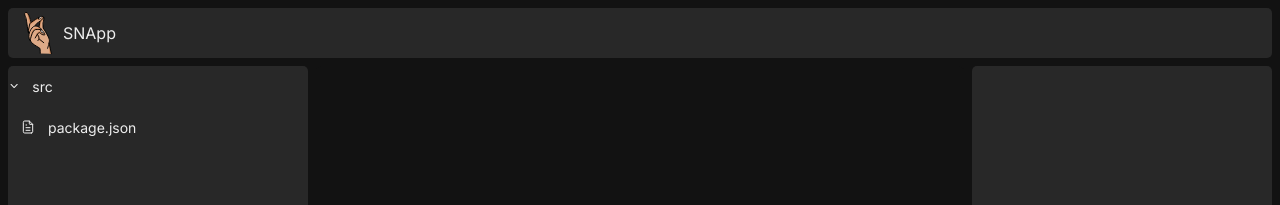
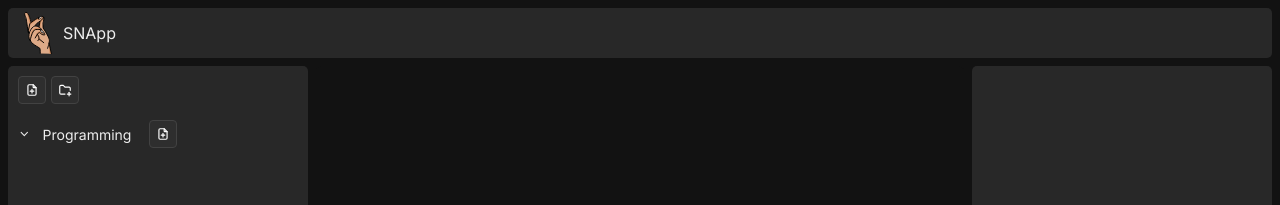
Before and after one commit to jcubic/NotesApp-tmp, a Next.js app: page / in a window 1280 px wide. Shown: the top 205 px of the page. Built offline with nearby package versions, Linux system fonts and the light colour scheme.

Commit message:
add ActionIcons

```diff
--- a/src/app/page.module.css
+++ b/src/app/page.module.css
@@ -29,6 +29,7 @@
 
 .notes {
     grid-area: menu;
+    padding: 10px;
 }
 
 .filter, .notes, .header, .footer {
--- a/src/app/page.tsx
+++ b/src/app/page.tsx
@@ -1,19 +1,7 @@
 import Image from "next/image";
 import styles from "./page.module.css";
 
-import Tree from '@/components/Tree';
-
-const data = [
-  {
-    value: 'src',
-    label: 'src',
-    children: [
-      { value: 'src/components', label: 'components' },
-      { value: 'src/hooks', label: 'hooks' },
-    ],
-  },
-  { value: 'package.json', label: 'package.json' },
-];
+import NotesPanel from '@/components/NotesPanel';
 
 export default function Home() {
   return (
@@ -25,13 +13,12 @@ export default function Home() {
           <span>SNApp</span>
         </header>
         <aside className={styles.notes}>
-          <Tree data={data}/>
+          <NotesPanel />
         </aside>
         <div className={styles.editor}>
           <textarea></textarea>
         </div>
         <aside className={styles.filter}>
-
         </aside>
         <footer className={styles.footer}>
           <p>Copyright (c) 2024 Jakub T. Jankiewicz</p>
--- /dev/null
+++ b/src/components/NotesPanel.module.css
@@ -0,0 +1,12 @@
+.toolbar ul {
+    list-style: none;
+    padding: 0;
+    margin: 0;
+    display: flex;
+    flex-direction: rows;
+    gap: 5px;
+}
+
+.tree {
+    margin-top: 10px;
+}
--- /dev/null
+++ b/src/components/NotesPanel.tsx
@@ -0,0 +1,37 @@
+'use client';
+import { useState } from 'react';
+import { IconFilePlus, IconFolderPlus } from '@tabler/icons-react';
+
+import Tree from './Tree';
+import ToolbarIcon from './ToolbarIcon';
+import styles from './NotesPanel.module.css';
+
+const data = [
+  {
+    value: 'Programming',
+    label: 'Programming',
+    children: [
+      { value: 'Programming/JavaScript', label: 'JavaScript' },
+      { value: 'Programming/TypeScript', label: 'TypeScript' },
+      { value: 'Programming/Next.js', label: 'Next.js' },
+      { value: 'Programming/React.js', label: 'React.js' }
+    ]
+  }
+];
+
+export default function NotesPanel() {
+  const [tree, setTree] = useState(data);
+  return (
+    <div>
+      <nav className={styles.toolbar}>
+        <ul>
+          <li><ToolbarIcon icon={<IconFilePlus size={14}/>}/></li>
+          <li><ToolbarIcon icon={<IconFolderPlus size={14}/>}/></li>
+        </ul>
+      </nav>
+      <div className={styles.tree}>
+        <Tree data={tree}/>
+      </div>
+    </div>
+  );
+};
--- /dev/null
+++ b/src/components/ToolbarIcon.tsx
@@ -0,0 +1,15 @@
+import { ReactNode } from 'react';
+import { ActionIcon } from '@mantine/core';
+
+type ToolbarIconProps = {
+    icon: ReactNode;
+    label?: string;
+    onClick?: () => void;
+    onHover?: () => void;
+};
+
+export default function ToolbarIcon({ icon, onClick, onHover, label = 'action button' }: ToolbarIconProps) {
+  return (
+    <ActionIcon variant="default" aria-label={label} onClick={onClick} onMouseEnter={onHover}>{icon}</ActionIcon>
+  );
+}
--- a/src/components/Tree.tsx
+++ b/src/components/Tree.tsx
@@ -2,11 +2,15 @@
 import { MouseEvent } from 'react';
 import { IconChevronDown } from '@tabler/icons-react';
 import { Group, Tree, Flex, TreeNodeData, NavLink } from '@mantine/core';
-import { IconFileText } from '@tabler/icons-react';
+import { IconFileText, IconFilePlus } from '@tabler/icons-react';
 
 import type { RenderTreeNodePayload } from '@mantine/core';
 
+import ToolbarIcon from './ToolbarIcon';
+
+
 type Node = RenderTreeNodePayload['node'];
+type AnchorMouseEvent = MouseEvent<HTMLAnchorElement>;
 
 type TreeProps = {
   data: TreeNodeData[];
@@ -15,13 +19,17 @@ type TreeProps = {
 
 export default function TreeView({ data }: TreeProps) {
 
-  function ignoreEvent(event: MouseEvent<HTMLAnchorElement>) {
+  function ignoreEvent(event: AnchorMouseEvent) {
     event.preventDefault();
   }
 
-  function onNodeClick(event: MouseEvent<HTMLAnchorElement>, node: Node) {
+  function onNodeClick(event: AnchorMouseEvent, node: Node) {
     ignoreEvent(event);
     console.log({ node });
+  }
+
+  function newNote() {
+    console.log('add Note');
   }
 
   return (
@@ -44,6 +52,7 @@ export default function TreeView({ data }: TreeProps) {
                 href="#required-for-focus"
                 onClick={ignoreEvent}
                 label={node.label}/>
+              <ToolbarIcon icon={<IconFilePlus size={14}/>} onClick={newNote}/>
             </Flex>
           )}
           {!hasChildren && (
```
